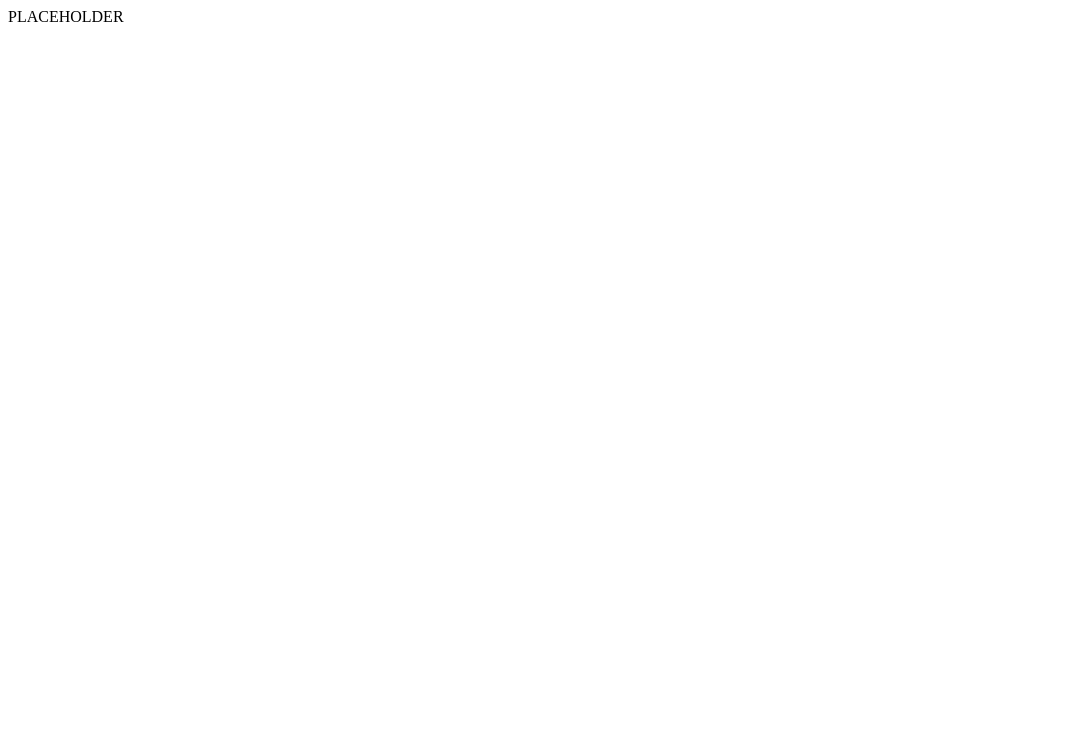
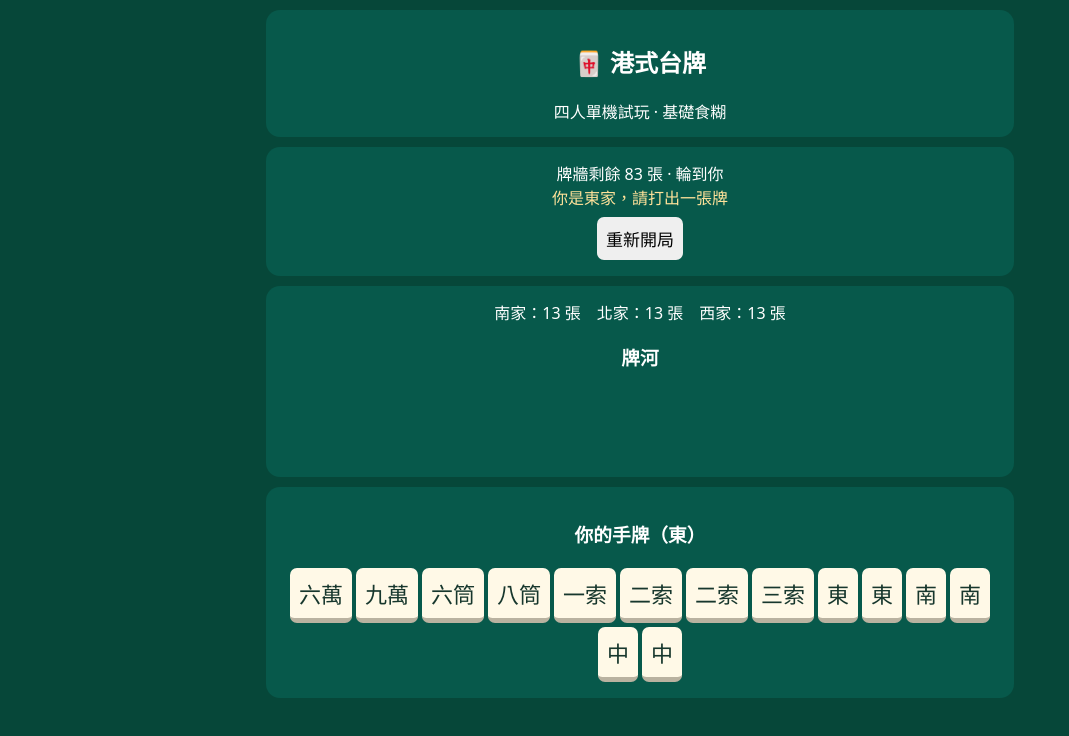
Before and after one commit to cheephing/cheephing.github.io, a plain HTML site: page hkmahjong/index.html in a window 1280 px wide. Shown: the whole page, without its empty margins (0-1069 px from the left). Drawn offline with Linux system fonts and the light colour scheme.

Commit message:
Publish playable Hong Kong Mahjong prototype

```diff
--- a/hkmahjong/index.html
+++ b/hkmahjong/index.html
@@ -1 +1,16 @@
-PLACEHOLDER
+<!doctype html><html lang="zh-Hant"><meta charset="utf-8"><meta name="viewport" content="width=device-width,initial-scale=1"><title>港式台牌</title><style>body{margin:0;background:#064739;color:white;font:16px system-ui;text-align:center}header,.panel{padding:14px;margin:10px auto;max-width:720px;background:#07594b;border-radius:14px}button{border:0;border-radius:7px;padding:9px;margin:2px;font-size:17px}button.tile{background:#fff9e7;color:#17372d;min-width:39px;height:55px;border-bottom:5px solid #b9b2a0;font-size:22px}.river{display:flex;flex-wrap:wrap;justify-content:center;gap:4px;min-height:75px}.river span{background:#efe5ce;color:#17372d;padding:5px;border-radius:4px}.muted{color:#b8d4cb}#actions button{background:#f2c867}#log{color:#ffe29a;min-height:30px}</style><header><h2>🀄 港式台牌</h2>四人單機試玩 · 基礎食糊</header><section class="panel"><div id="status"></div><div id="log"></div><button onclick="start()">重新開局</button></section><section class="panel"><div id="opps"></div><h3>牌河</h3><div id="river" class="river"></div></section><section class="panel"><h3>你的手牌（東）</h3><div id="meld"></div><div id="hand"></div><div id="actions"></div></section><script>
+const names=['一','二','三','四','五','六','七','八','九'],honors=['東','南','西','北','中','發','白'],label=t=>t<27?names[t%9]+['萬','筒','索'][Math.floor(t/9)]:honors[t-27];let h,w,m,d,turn,over,pending,msg;
+const sort=a=>a.sort((x,y)=>x-y),count=a=>{let c=Array(34).fill(0);a.forEach(t=>c[t]++);return c};
+function sets(c){let i=c.findIndex(x=>x);if(i<0)return true;if(c[i]>=3){c[i]-=3;if(sets(c))return true;c[i]+=3}if(i<27&&i%9<7&&c[i+1]&&c[i+2]){c[i]--;c[i+1]--;c[i+2]--;if(sets(c))return true;c[i]++;c[i+1]++;c[i+2]++}return false}
+function win(a){if(a.length%3!==2)return false;let c=count(a);for(let i=0;i<34;i++)if(c[i]>=2){c[i]-=2;if(sets(c))return true;c[i]+=2}return false}
+function start(){w=Array.from({length:136},(_,i)=>Math.floor(i/4));for(let i=w.length-1;i>0;i--){let j=Math.floor(Math.random()*(i+1));[w[i],w[j]]=[w[j],w[i]]}h=[[],[],[],[]];m=[[],[],[],[]];d=[];turn=0;over=false;pending=null;msg='你是東家，請打出一張牌';for(let i=0;i<13;i++)for(let p=0;p<4;p++)h[p].push(w.pop());h[0].push(w.pop());h.forEach(sort);render()}
+function action(s,fn){let b=document.createElement('button');b.textContent=s;b.onclick=fn;document.getElementById('actions').append(b)}
+function render(){document.getElementById('status').textContent='牌牆剩餘 '+w.length+' 張 · '+(over?'本局結束':turn===0?'輪到你':'電腦出牌');document.getElementById('log').textContent=msg;document.getElementById('opps').textContent=[1,2,3].map(p=>['','南','北','西'][p]+'家：'+h[p].length+' 張').join('　');document.getElementById('river').innerHTML=d.map(x=>'<span>'+label(x.t)+'</span>').join('');document.getElementById('meld').textContent=m[0].map(a=>a.map(label).join(' ')).join(' | ');let hand=document.getElementById('hand');hand.innerHTML='';h[0].forEach((t,i)=>{let b=document.createElement('button');b.className='tile';b.textContent=label(t);b.disabled=over||turn!==0||!!pending;b.onclick=()=>discard(i);hand.append(b)});document.getElementById('actions').innerHTML='';if(over)return;if(pending){pending.forEach(a=>action(a[0],a[1]));action('過',()=>{pending=null;advance(d.at(-1).p)})}else if(turn===0&&win(h[0]))action('自摸食糊',()=>finish('你自摸食糊！'))}
+function finish(s){over=true;pending=null;msg=s;render()}
+function draw(p){if(!w.length){finish('流局');return false}h[p].push(w.pop());sort(h[p]);if(win(h[p])){finish(p===0?'你自摸食糊！':'電腦 '+p+' 自摸食糊！');return false}return true}
+function discard(i){let t=h[0].splice(i,1)[0];d.push({p:0,t});turn=1;msg='你打出 '+label(t);render();setTimeout(cpu,350)}
+function advance(p){turn=(p+1)%4;if(turn===0){if(draw(0)){msg='你摸了一張牌';render()}}else{render();setTimeout(cpu,350)}}
+function claim(t,n){for(let i=0;i<n-1;i++)h[0].splice(h[0].indexOf(t),1);m[0].push(Array(n).fill(t));d.pop();pending=null;turn=0;if(n===4&&!draw(0))return;msg='你'+(n===4?'槓':'碰')+'了 '+label(t);render()}
+function chi(t,need){need.forEach(x=>h[0].splice(h[0].indexOf(x),1));m[0].push(sort([...need,t]));d.pop();pending=null;turn=0;msg='你吃了 '+label(t);render()}
+function cpu(){if(over)return;let p=turn;if(!draw(p))return;let t=h[p].splice(Math.floor(Math.random()*h[p].length),1)[0];d.push({p,t});msg='電腦 '+p+' 打出 '+label(t);let c=count(h[0]),a=[];if(win([...h[0],t]))a.push(['食糊',()=>finish('你食糊！')]);if(c[t]>=3)a.push(['槓 '+label(t),()=>claim(t,4)]);if(c[t]>=2)a.push(['碰 '+label(t),()=>claim(t,3)]);if(p===3&&t<27)for(let s=t-2;s<=t;s++){if(s<0||s%9>6||Math.floor(s/9)!==Math.floor(t/9))continue;let need=[s,s+1,s+2].filter(x=>x!==t);if(need.every(x=>c[x]))a.push(['吃 '+[s,s+1,s+2].map(label).join(''),()=>chi(t,need)])}if(a.length){turn=0;pending=a;render()}else advance(p)}
+start();</script></html>
```
